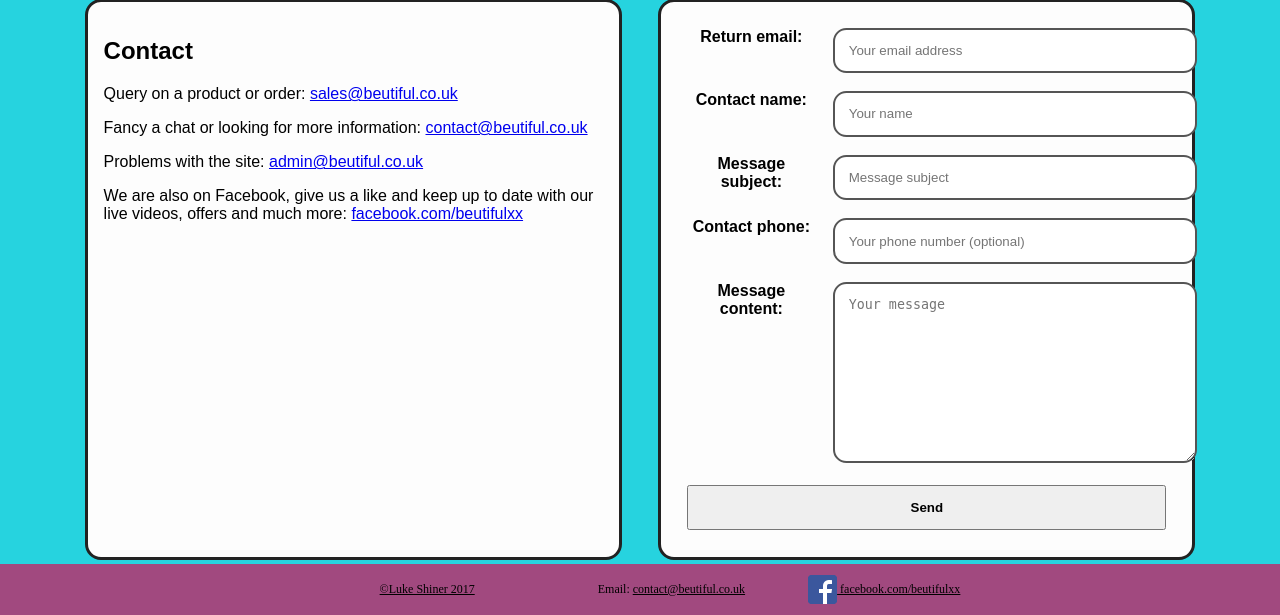
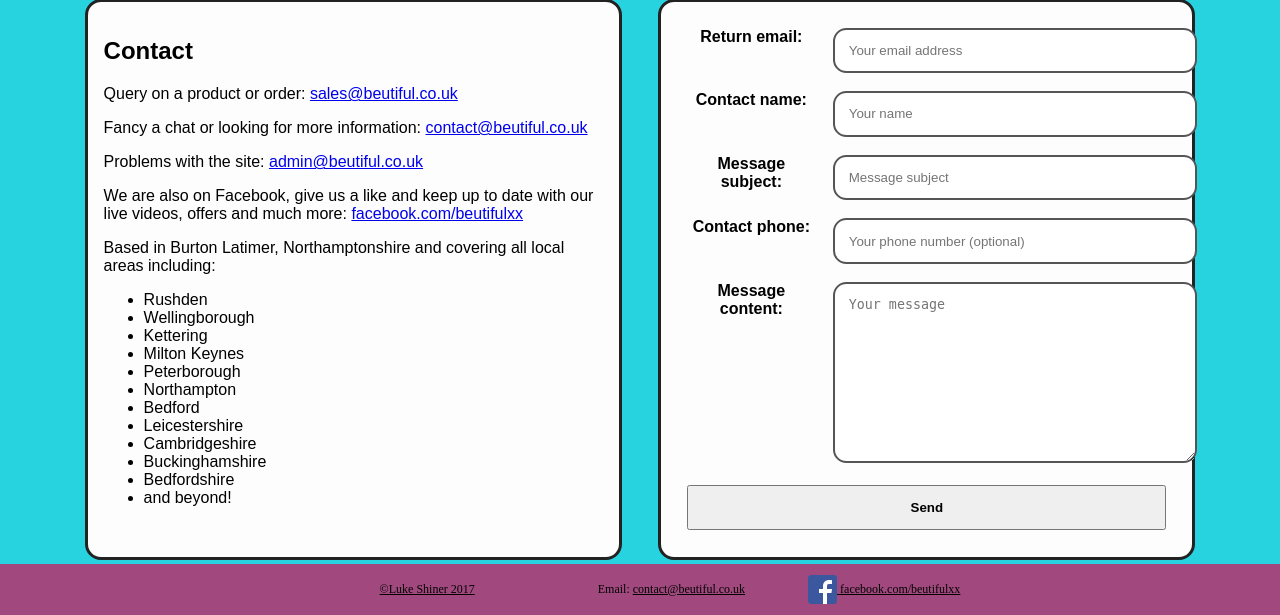
Before and after one commit to axevalley/beutiful, a Django app: page /contact/ in a window 1280 px wide. Shown: the part 252-867 px from the top of the page. Run offline with Django 3.2, Linux system fonts and the light colour scheme; some web fonts are replaced.

Commit message:
Adds locations to contact page

```diff
--- a/beutifulhome/templates/beutifulhome/contact.html
+++ b/beutifulhome/templates/beutifulhome/contact.html
@@ -9,6 +9,24 @@
     <p>
         We are also on Facebook, give us a like and keep up to date with our
         live videos, offers and much more: <a href="http://www.facebook.com/beutifulxx">facebook.com/beutifulxx</a>
+    </p>
+    <p>
+        Based in Burton Latimer, Northamptonshire and covering all local areas
+        including:
+        <ul>
+            <li>Rushden</li>
+            <li>Wellingborough</li>
+            <li>Kettering</li>
+            <li>Milton Keynes</li>
+            <li>Peterborough</li>
+            <li>Northampton</li>
+            <li>Bedford</li>
+            <li>Leicestershire</li>
+            <li>Cambridgeshire</li>
+            <li>Buckinghamshire</li>
+            <li>Bedfordshire</li>
+            <li>and beyond!</li>
+        </ul>
     </p>
 </article>
 <article class="half_width_content">
```
